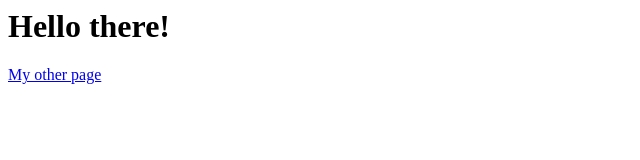
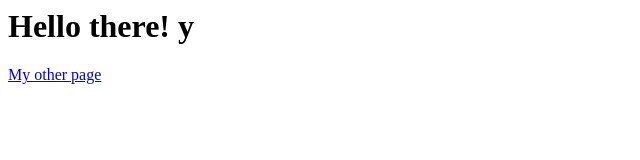
Before and after one commit to vonslone/web-platform-pcz18v, a plain HTML site: page index.html in a window 1280 px wide. Shown: the full height of the page, 0-640 px from the left. Drawn offline with Linux system fonts and the light colour scheme.

Commit message:
1 file modified

```diff
--- a/index.html
+++ b/index.html
@@ -5,7 +5,7 @@
     <!-- <link rel="stylesheet" type="text/css" href="styles.css"> -->
   </head>
   <body>
-    <h1>Hello there!</h1>
+    <h1>Hello there! y</h1>
     <a href="/me.html">My other page</a>
   </body>
 </html>
```
